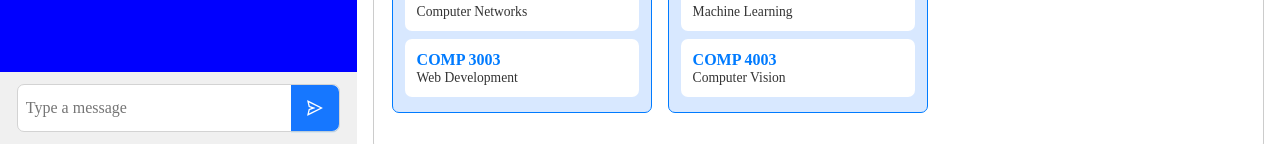
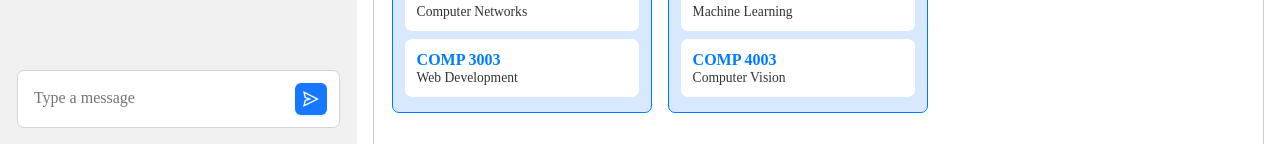
Before and after one commit to AdvisorU/Frontend, a Vue app: page /chat in a window 1280 px wide. Shown: the part 656-800 px from the top of the page. Built offline with nearby package versions, Linux system fonts and the light colour scheme; no server answers.

Commit message:
update: chat view

```diff
--- a/src/views/ChatView.vue
+++ b/src/views/ChatView.vue
@@ -5,12 +5,14 @@
         </div>
         <div class="input">
             <div class="wrapper">
-                <textarea type="text" placeholder="Type a message" rows="1"></textarea>
-                <a-button type="primary">
-                    <template #icon>
-                        <SendOutlined />
-                    </template>
-                </a-button>
+                <textarea type="text" placeholder="Type a message" rows="1" ref="input"></textarea>
+                <div class="send">
+                    <a-button type="primary">
+                        <template #icon>
+                            <SendOutlined />
+                        </template>
+                    </a-button>
+                </div>
             </div>
         </div>
     </main>
@@ -24,6 +26,16 @@ export default {
     components: {
         SendOutlined,
     },
+    mounted() {
+        this.resizeTextarea()
+        this.$refs.input.addEventListener('input', this.resizeTextarea)
+    },
+    methods: {
+        resizeTextarea() {
+            this.$refs.input.style.height = 'auto';
+            this.$refs.input.style.height = (this.$refs.input.scrollHeight + 3) + 'px'
+        }
+    }
 };
 </script>
 
@@ -40,12 +52,11 @@ main {
     flex: auto;
     display: flex;
     flex-direction: column;
-    background: blue;
 }
 
 .input {
     width: 100%;
-    height: 72px;
+    min-height: 72px;
     display: flex;
     flex-wrap: nowrap;
     justify-content: center;
@@ -54,19 +65,21 @@ main {
 
 .input>.wrapper {
     width: 90%;
-    height: 65%;
     display: flex;
     justify-content: space-between;
     align-items: center;
     border: 1px solid lightgray;
     border-radius: 7px;
     background: white;
+    margin-bottom: 16px;
 }
 
 .input>.wrapper>textarea {
+    max-height: 30vh;
     flex: auto;
     height: fit-content;
-    padding: 0 8px;
+    margin: 12px 0;
+    padding: 0 16px;
     border: none;
     border-radius: 7px 0 0 7px;
     resize: none;
@@ -76,10 +89,7 @@ main {
     outline: none;
 }
 
-.input>.wrapper>button {
-    width: 15%;
-    height: 100%;
-    border: none;
-    border-radius: 0 7px 7px 0;
+.input>.wrapper>.send {
+    margin: 12px;
 }
 </style>
```
